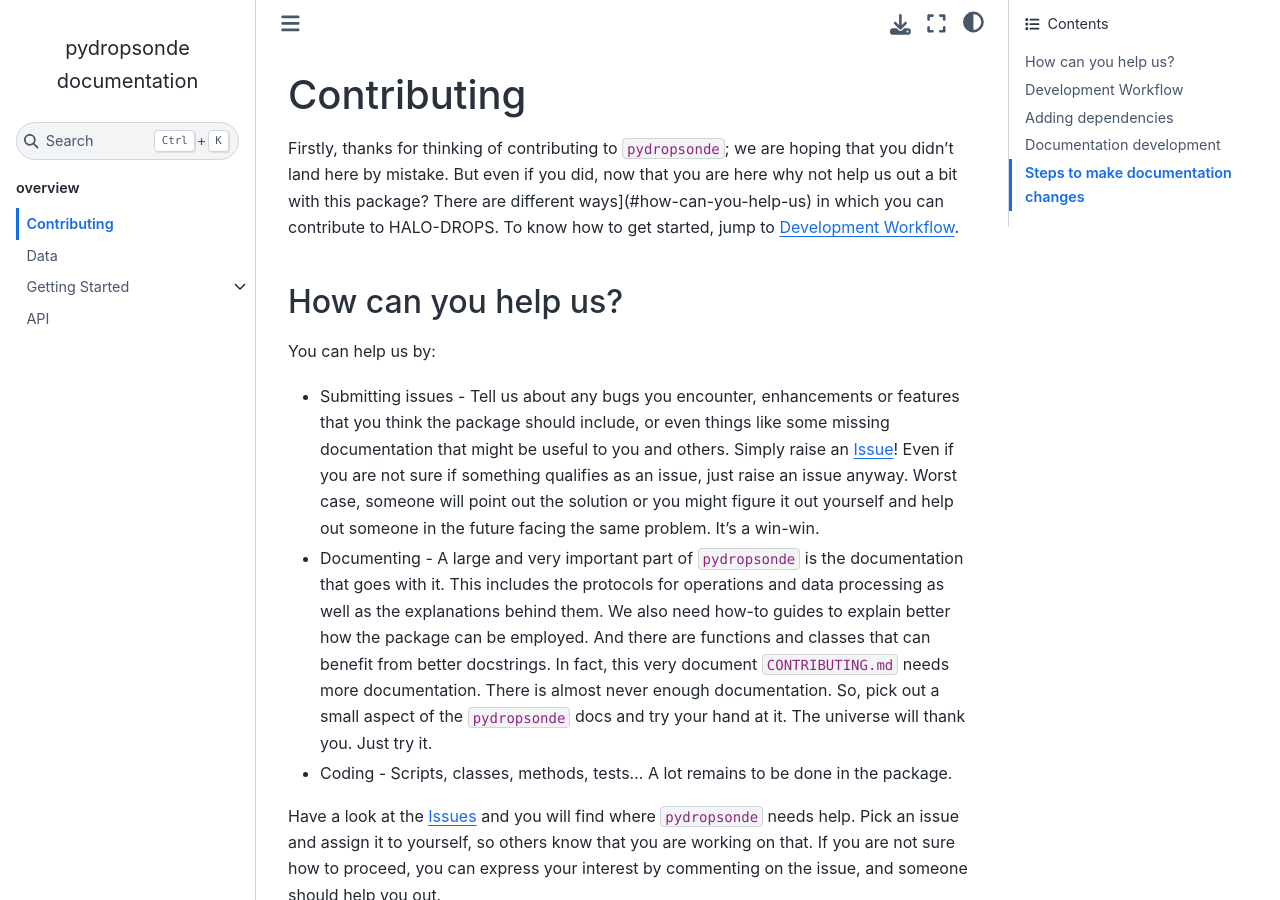
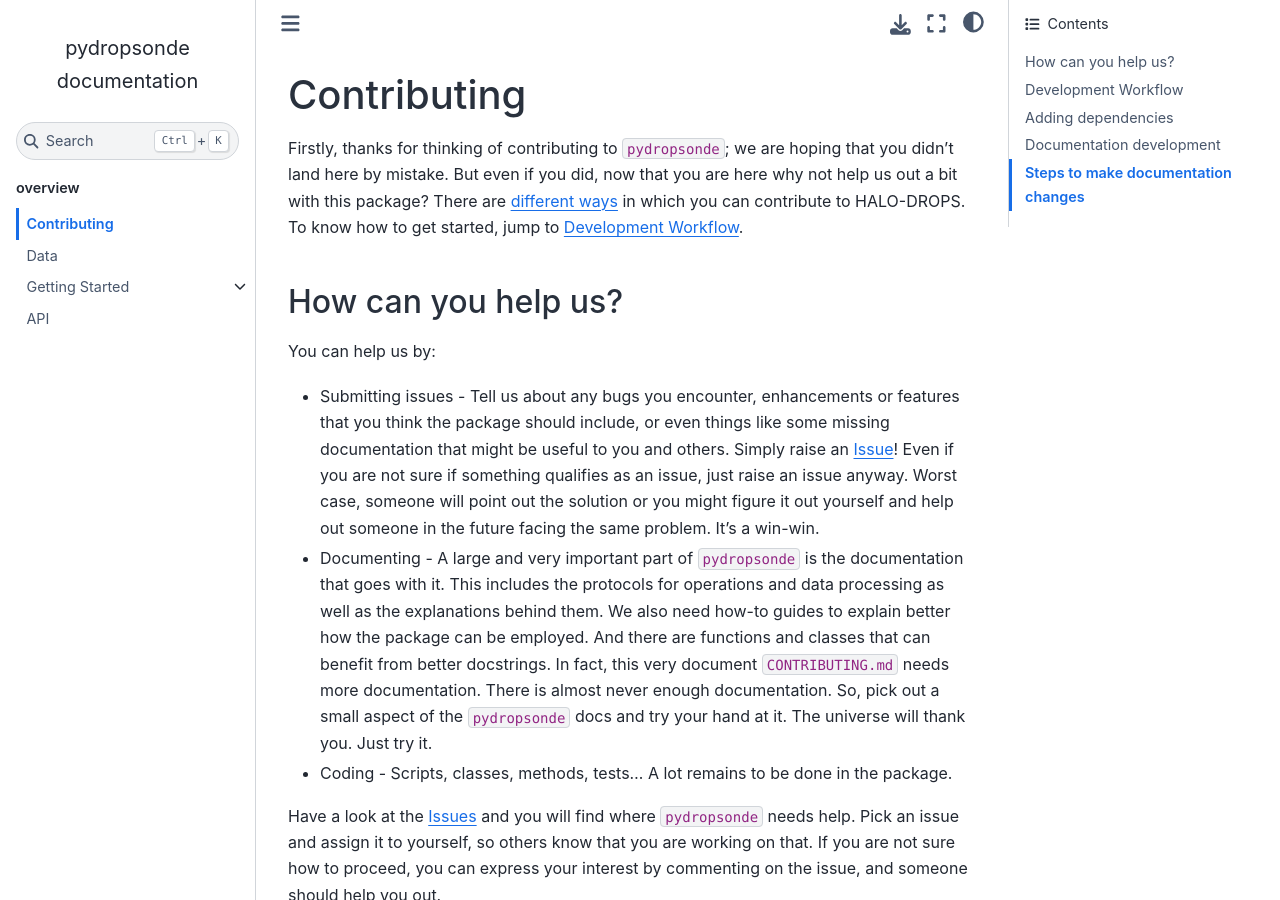
Before and after one commit to tmieslinger/pydropsonde, a Sphinx documentation site: the page built from docs/source/CONTRIBUTING.rst, in a window 1280 px wide and 900 px high. Built offline with Sphinx 7.4.7 and the Sphinx Book theme 1.1.4, drawn with Linux system fonts in a browser that asks for light colours; some of the changed lines change nothing that is shown.

Commit message:
fix broken link to how-help-us

```diff
--- a/docs/source/CONTRIBUTING.rst
+++ b/docs/source/CONTRIBUTING.rst
@@ -1,7 +1,9 @@
 Contributing
 ============
 
-Firstly, thanks for thinking of contributing to ``pydropsonde``; we are hoping that you didn't land here by mistake. But even if you did, now that you are here why not help us out a bit with this package? There are different ways](#how-can-you-help-us) in which you can contribute to HALO-DROPS. To know how to get started, jump to :ref:`dev_workflow`.
+Firstly, thanks for thinking of contributing to ``pydropsonde``; we are hoping that you didn't land here by mistake. But even if you did, now that you are here why not help us out a bit with this package? There are `different ways <how-help-us_>`_ in which you can contribute to HALO-DROPS. To know how to get started, jump to :ref:`dev_workflow`.
+
+.. _how-help-us:
 
 How can you help us?
 --------------------
```
